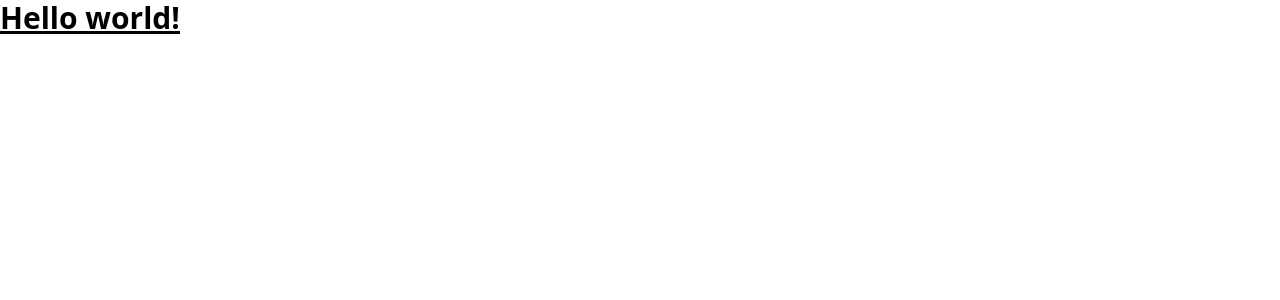
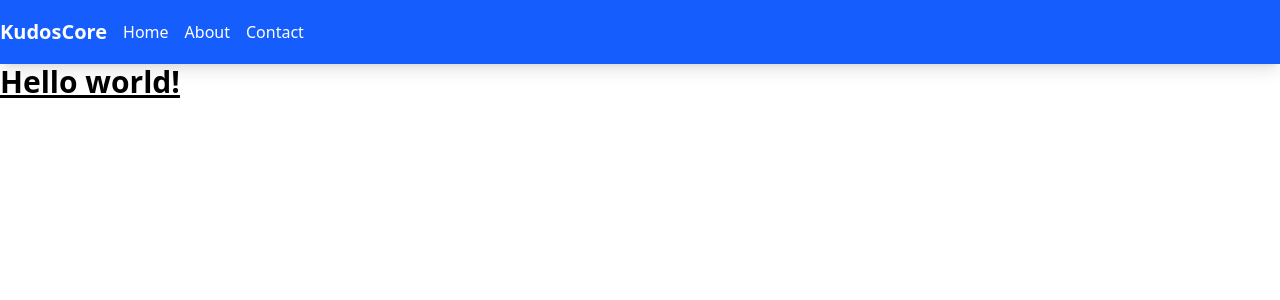
Before and after one commit to AlanPustkowiak/KudosCore, an Angular app: page / in a window 1280 px wide. Shown: the top 300 px of the page. Built offline with nearby package versions, Linux system fonts and the light colour scheme.

Commit message:
basic navbar

```diff
--- a/src/app/app.html
+++ b/src/app/app.html
@@ -1,3 +1,2 @@
-<h1 class="text-3xl font-bold underline">
-  Hello world!
-</h1>
+<app-navbar [title]="title()"></app-navbar>
+<h1 class="text-3xl font-bold underline">Hello world!</h1>
--- a/src/app/app.ts
+++ b/src/app/app.ts
@@ -1,9 +1,10 @@
 import { Component, signal } from '@angular/core';
 import { RouterOutlet } from '@angular/router';
+import { Navbar } from "./components/navbar/navbar";
 
 @Component({
   selector: 'app-root',
-  imports: [RouterOutlet],
+  imports: [RouterOutlet, Navbar],
   templateUrl: './app.html',
   styleUrl: './app.scss'
 })
--- /dev/null
+++ b/src/app/components/navbar/navbar.html
@@ -0,0 +1,12 @@
+<nav class="bg-blue-600 text-white shadow-lg">
+  <div class="container mx-auto">
+    <div class="flex items-center justify-between h-16">
+      <div class="flex items-center space-x-4">
+        <h1 class="text-xl font-bold">{{ title() }}</h1>
+        <a href="#" class="hover:text-blue-200 transition-colors">Home</a>
+        <a href="#" class="hover:text-blue-200 transition-colors">About</a>
+        <a href="#" class="hover:text-blue-200 transition-colors">Contact</a>
+      </div>
+    </div>
+  </div>
+</nav>
--- /dev/null
+++ b/src/app/components/navbar/navbar.ts
@@ -0,0 +1,11 @@
+import { Component, input } from '@angular/core';
+
+@Component({
+  selector: 'app-navbar',
+  imports: [],
+  templateUrl: './navbar.html',
+  styleUrl: './navbar.scss'
+})
+export class Navbar {
+  title = input<string>('KudosCore');
+}
```
Also changed, not shown: src/app/components/navbar/navbar.scss (added), 1 other file (tests, documents, lock files or other folders).
